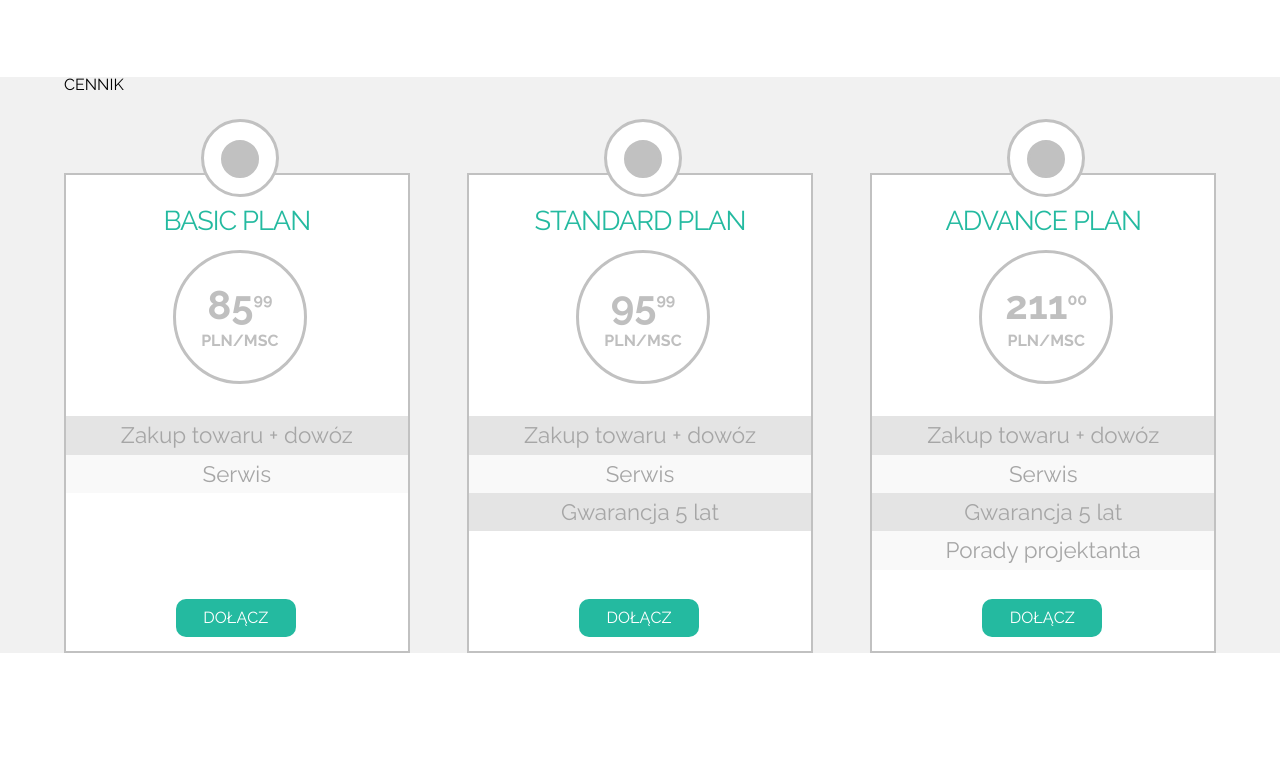
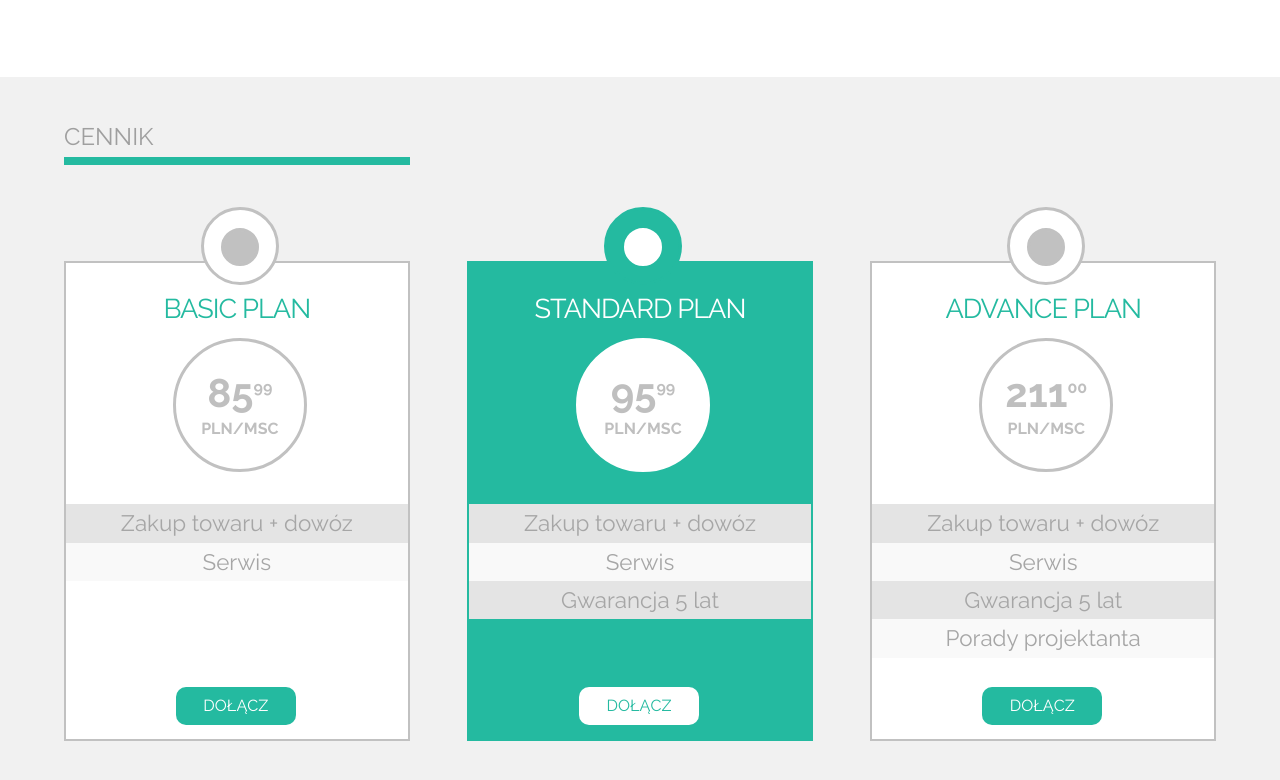
Before and after one commit to mammatos/Sit_on_chair, a plain HTML site: page index.html in a window 1280 px wide. Shown: the part 760-1540 px from the top of the page. Before the commit the page ends 1413 px from the top, so only its background shows below. Drawn offline with Linux system fonts and the light colour scheme.

Commit message:
cardSection done

```diff
--- a/css/style.css
+++ b/css/style.css
@@ -207,7 +207,7 @@ body {
     position: relative;
 }
 
-.underline::after {
+.boxTitle__underline::after {
     content: " ";
     background-color: #24baa0;
     width: 8.5rem;
@@ -222,6 +222,29 @@ body {
     background-color: #F1F1F1;
 }
 
+.cardSection__wrapper {
+    position: relative;
+    padding-top: 3rem;
+    padding-bottom: 4rem;
+}
+
+.cardSection__title {
+    color: #9F9F9F;
+    font-size: 1.5rem;
+    margin-bottom: 2rem;
+}
+
+.cardSection__title__underline::after {
+    content: " ";
+    background-color: #24baa0;
+    width: 30%;
+    height: 0.5rem;
+    display: inline-block;
+    position: absolute;
+    left: 0;
+    top: 5rem;
+}
+
 .card {
     margin-top: 5rem;
     border: 2px solid #C1C1C1;
@@ -233,7 +256,11 @@ body {
     position: relative;
     float: left;
     background-color: #fff;
-    overflow: visible;
+}
+
+.cardSection__wrapper .card:nth-of-type(even) {
+    border: 2px solid #24baa0;
+    background-color: #24baa0;
 }
 
 .card2 {
@@ -255,6 +282,11 @@ body {
     top: -3.5rem;
 }
 
+.circle1--color {
+    background-color: #24baa0;
+    border: 3px solid #24baa0;
+}
+
 .circle2 {
     width: 2rem;
     height: 2rem;
@@ -267,6 +299,11 @@ body {
     border: 3px solid #C1C1C1;
 }
 
+.circle2--color {
+    background-color: #fff;
+    border: 3px solid #fff;
+}
+
 .circle3 {
     width: 8rem;
     height: 8rem;
@@ -276,6 +313,10 @@ body {
     position: relative;
     left: calc((100% - 8rem) / 2);
     top: 1rem;
+}
+
+.circle3--color {
+    border: 3px solid #fff;
 }
 
 .price {
@@ -303,6 +344,10 @@ body {
     letter-spacing: -1px;
 }
 
+.cardTitle--color {
+    color: #fff;
+}
+
 .cardText__wrapper{
     margin-top: 3rem;
     margin-bottom: 2rem;
@@ -324,7 +369,7 @@ body {
 }
 
 .cardButton {
-    background-color: #24baa0;;
+    background-color: #24baa0;
     width: 35%;
     margin: auto;
     border-radius: 10px;
@@ -335,8 +380,16 @@ body {
     right: 7rem;
 }
 
+.cardButton--color {
+    background-color: #fff;
+}
+
 .buttonText {
     color: white;
     text-decoration: none;
     display: inline-block;
 }
+
+.buttonText--color {
+    color: #24baa0;
+}
--- a/index.html
+++ b/index.html
@@ -43,17 +43,17 @@
        <div class="fotoSection__wrapper clearFloating">
            <div class="fotoSection__item fotoSection__item--box1">
                <div class="fotoSection__decoration">
-                   <p class="fotoSection__boxTitle underline">Chair <span class="uppercase">clair</span></p>
+                   <p class="fotoSection__boxTitle boxTitle__underline">Chair <span class="uppercase">clair</span></p>
                </div>
            </div>
            <div class="fotoSection__item fotoSection__item--box2">
                <div class="fotoSection__decoration">
-                   <p class="fotoSection__boxTitle underline">Chair <span class="uppercase">margarita</span></p>
+                   <p class="fotoSection__boxTitle boxTitle__underline">Chair <span class="uppercase">margarita</span></p>
                </div>
            </div>
            <div class="fotoSection__item fotoSection__item--box3">
                <div class="fotoSection__decoration">
-                   <p class="fotoSection__boxTitle underline">Chair <span class="uppercase">clair</span></p>
+                   <p class="fotoSection__boxTitle boxTitle__underline">Chair <span class="uppercase">clair</span></p>
                </div>
            </div>
        </div>
@@ -61,9 +61,10 @@
 
    <section class="cardSection">
        <div class="cardSection__wrapper sideWidth clearFloating">
-           <p class="uppercase">Cennik</p>
 
-            <div class="card card1">
+           <p class="uppercase cardSection__title cardSection__title__underline">Cennik</p>
+
+            <div class="card">
                 <div class="circle1"></div>
                 <div class="circle2"></div>
                 <h1 class="cardTitle uppercase">Basic plan</h1>
@@ -81,10 +82,10 @@
             </div>
 
             <div class="card card2">
-                <div class="circle1"></div>
-                <div class="circle2"></div>
-                <h1 class="cardTitle uppercase">Standard plan</h1>
-                <div class="circle3">
+                <div class="circle1 circle1--color"></div>
+                <div class="circle2 circle2--color"></div>
+                <h1 class="cardTitle cardTitle--color uppercase">Standard plan</h1>
+                <div class="circle3 circle3--color">
                     <p class="price">95<span class="index">99</span></p>
                     <p class="uppercase">pln/msc</p>
                 </div>
@@ -93,8 +94,8 @@
                     <p class="cardText">Serwis</p>
                     <p class="cardText">Gwarancja 5 lat</p>
                 </div>
-                <div class="cardButton">
-                    <a class="buttonText uppercase" href="#" target="_blank">Dołącz</a>
+                <div class="cardButton cardButton--color">
+                    <a class="buttonText buttonText--color uppercase" href="#" target="_blank">Dołącz</a>
                 </div>
             </div>
 
```
